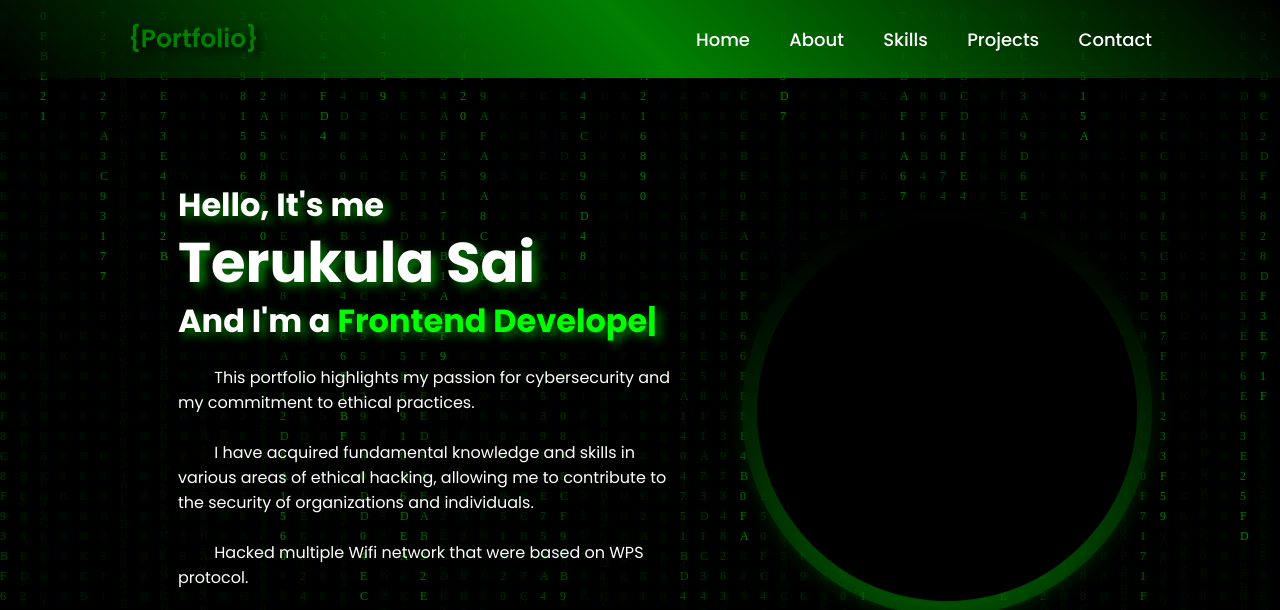
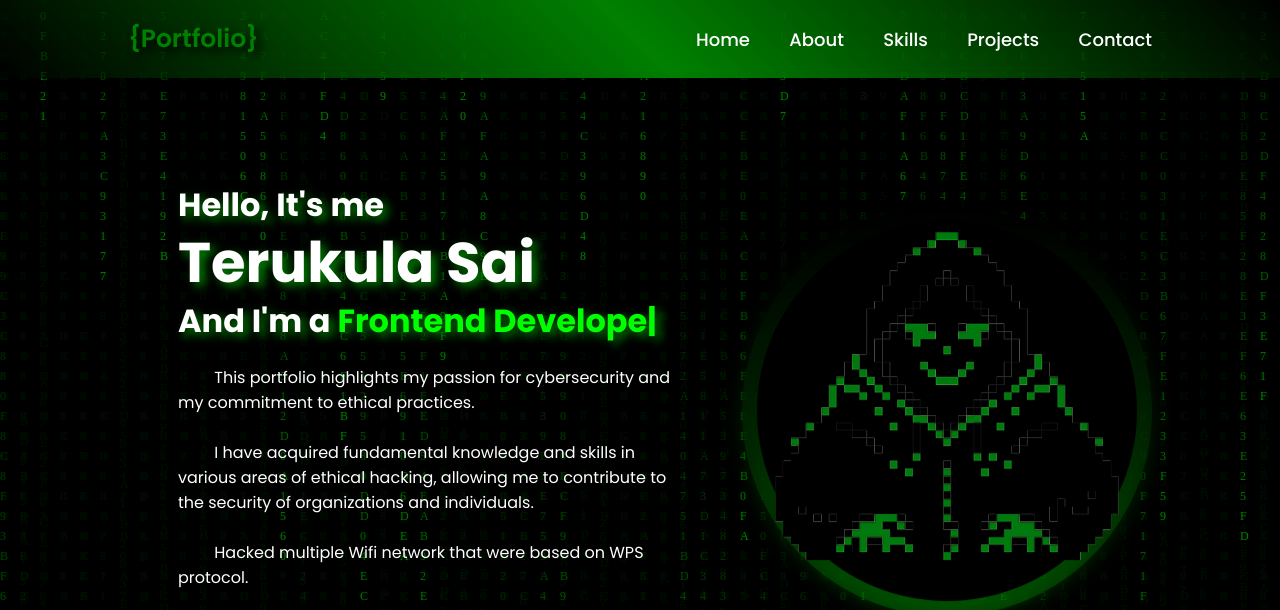
Before and after one commit to Joss-Acosta/sitejossacosta, a plain HTML site: page index.html in a window 1280 px wide. Shown: the top 610 px of the page. Drawn offline with nearby package versions, Linux system fonts and the light colour scheme; the site is published under a folder, as on GitHub Pages, so addresses that start at the root find nothing.

Commit message:
Update index.html

```diff
--- a/index.html
+++ b/index.html
@@ -74,7 +74,7 @@
                 <span></span>
                 <span></span>
                 <div class="image">
-                    <img src="/IMAGES/saianon.png" alt="">
+                    <img src="./IMAGES/saianon.png" alt="">
                 </div>
             </div>
         </div>
```
